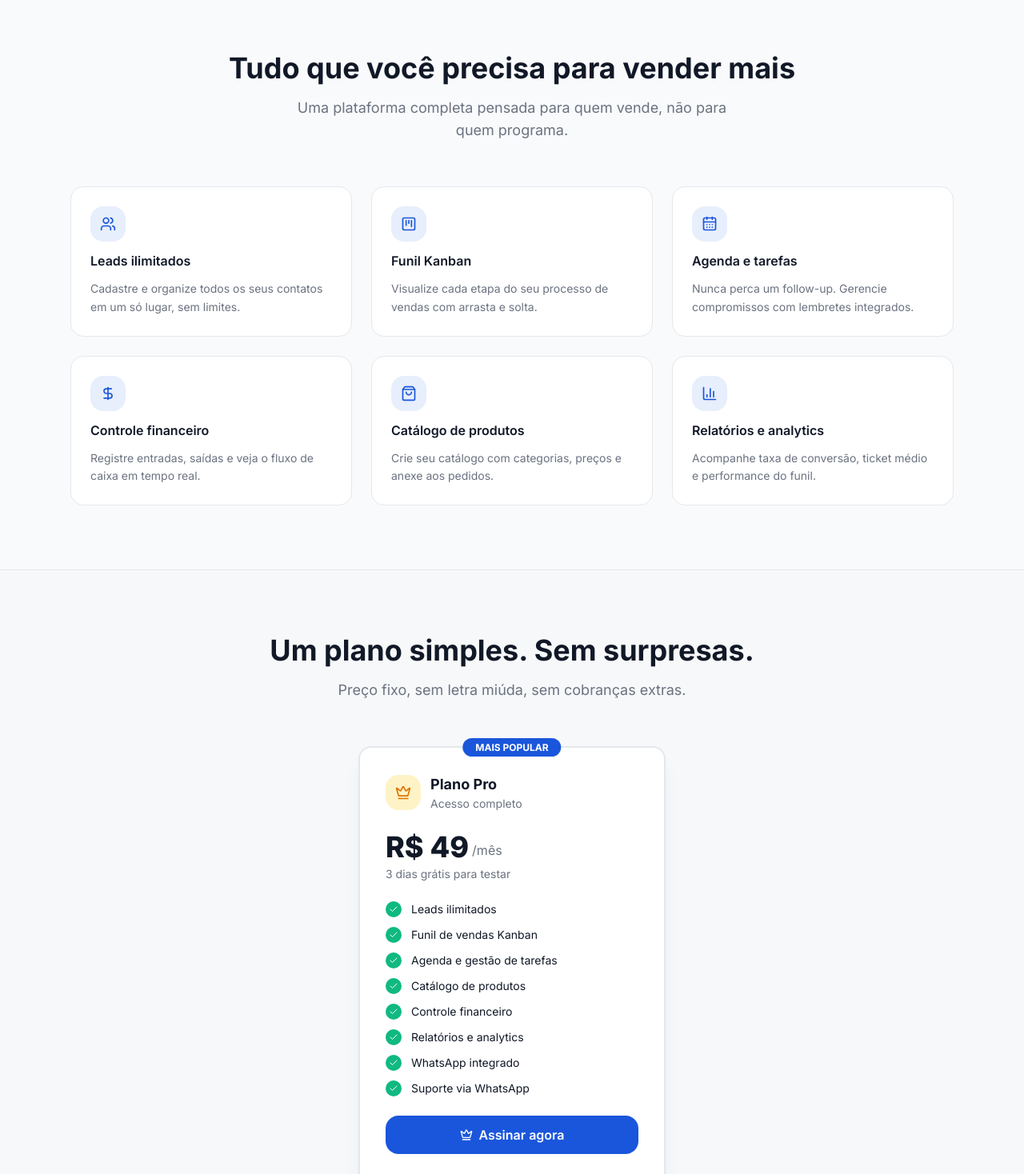
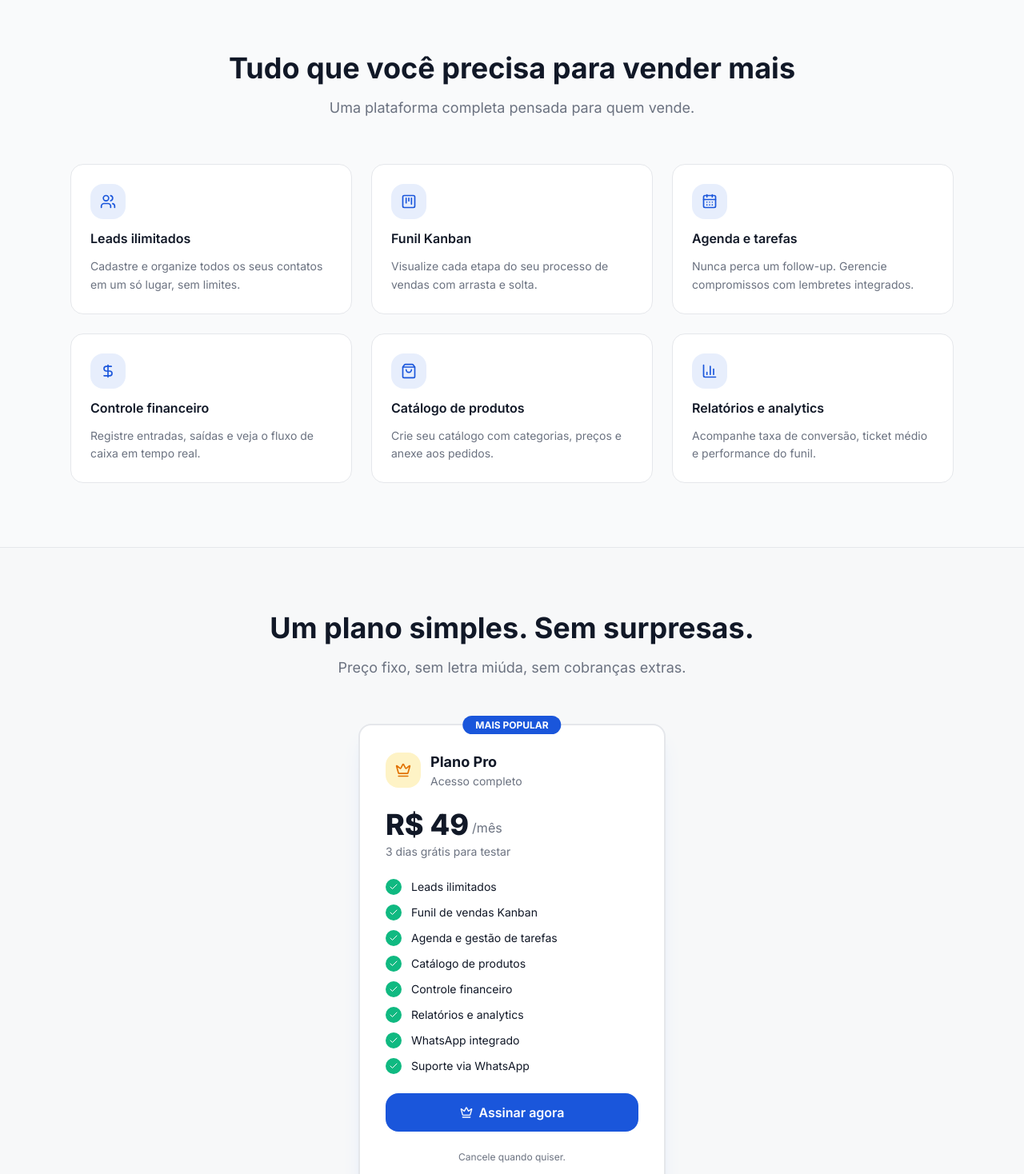
Before and after one commit to italomoraess/converso-web, a Next.js app: page / in a window 1280 px wide. Shown: the part 740-2208 px from the top of the page at 80% size. Built offline with nearby package versions, Linux system fonts and the light colour scheme; no server answers.

Commit message:
Refine landing page text for clarity by removing redundant phrases in the description and cancellation policy.

```diff
--- a/src/app/page.tsx
+++ b/src/app/page.tsx
@@ -149,7 +149,7 @@ export default function LandingPage() {
             Tudo que você precisa para vender mais
           </h2>
           <p className="text-[var(--text-secondary)] text-lg max-w-xl mx-auto">
-            Uma plataforma completa pensada para quem vende, não para quem programa.
+            Uma plataforma completa pensada para quem vende.
           </p>
         </div>
         <div className="grid grid-cols-1 sm:grid-cols-2 lg:grid-cols-3 gap-6">
@@ -235,7 +235,7 @@ export default function LandingPage() {
               </Link>
 
               <p className="text-center text-xs text-[var(--text-secondary)]">
-                Cancele quando quiser. Sem multa.
+                Cancele quando quiser.
               </p>
             </div>
           </div>
```
